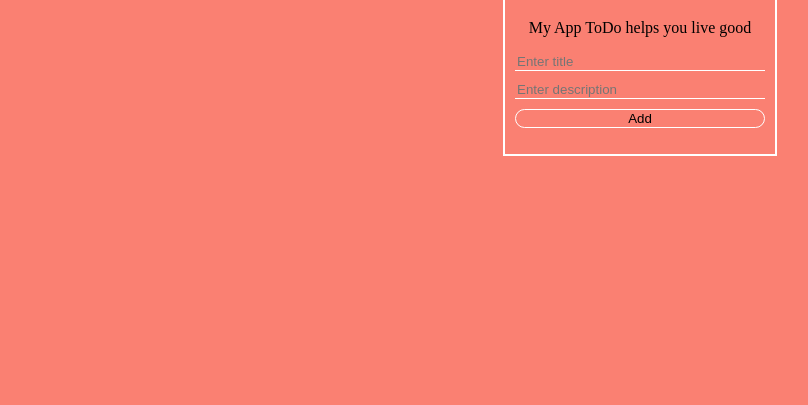
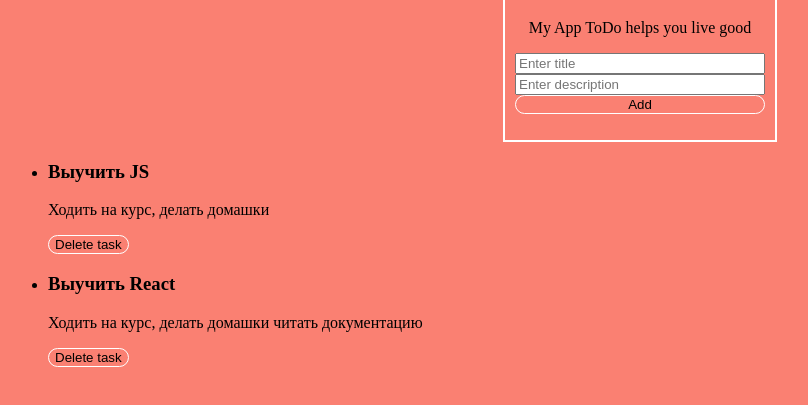
Before and after one commit to AnnaUmi/todo-list, a plain HTML site: page index.html in a window 1280 px wide. Shown: the part 81-486 px from the top of the page, without its empty margins (0-808 px from the left). Drawn offline with Linux system fonts and the light colour scheme.

Commit message:
add console for tasks

```diff
--- a/index.html
+++ b/index.html
@@ -1,6 +1,7 @@
 <html>
   <head>
     <link rel="stylesheet" href="style.css"/>
+    <meta charset="utf-8">
   </head>
   <body>
   </body>
@@ -8,11 +9,12 @@
   <h1 class="title">My App ToDo</h1>
   <p class="desc">My App ToDo helps you live good</p>
   <form class="form">
-      <input class="input" type="text" placeholder="Enter title" id="title">
-      <input class="input" type="text" placeholder="Enter description" id="desrc"/>
+      <input class="inputTitle" type="text" placeholder="Enter title" id="title">
+      <input class="inputBody" type="text" placeholder="Enter description" id="desrc"/>
       <button class="btn" type="submit">Add </button>
   </form>
 </div>
+<ul class="list"></ul>
   </body>
     <script src="script.js"></script>
     <script src ="sript1.js"></script>
--- a/script.js
+++ b/script.js
@@ -18,9 +18,12 @@ const tasks = [
     return acc;
   }, {});
   function renderAllTasks(taskList) {
+    const fragment = document.createDocumentFragment();
     Object.values(taskList).forEach(task => {
       const li = listItem(task);
-      console.log(li);
+      fragment.appendChild(li);
+      const list = document.querySelector(".list");
+      list.appendChild(fragment);
     });
   }
   function listItem({ id, text, title }) {
@@ -43,5 +46,16 @@ const tasks = [
     li.appendChild(button);
     return li;
   }
+  const form = document.querySelector(".form");
+  const inputTitle = document.querySelector(".inputTitle");
+  const inputBody = document.querySelector(".inputBody");
+  function onFormSubmit(event) {
+    event.preventDefault();
+    const titleValue = inputTitle.value;
+    console.log(titleValue);
+    const bodyValue = inputBody.value;
+    console.log(bodyValue);
+  }
+  form.addEventListener("submit", onFormSubmit);
   renderAllTasks(objectOfTasks);
 })(tasks);
```
